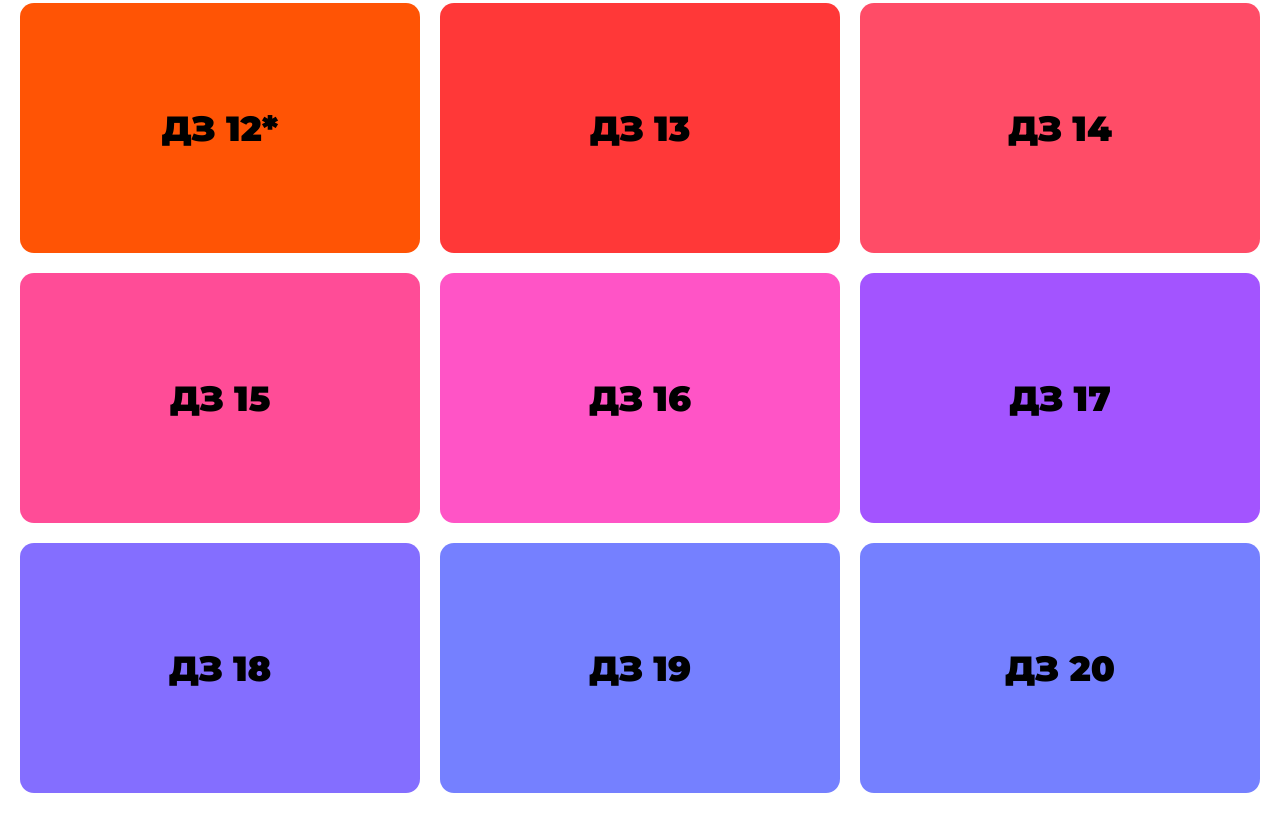
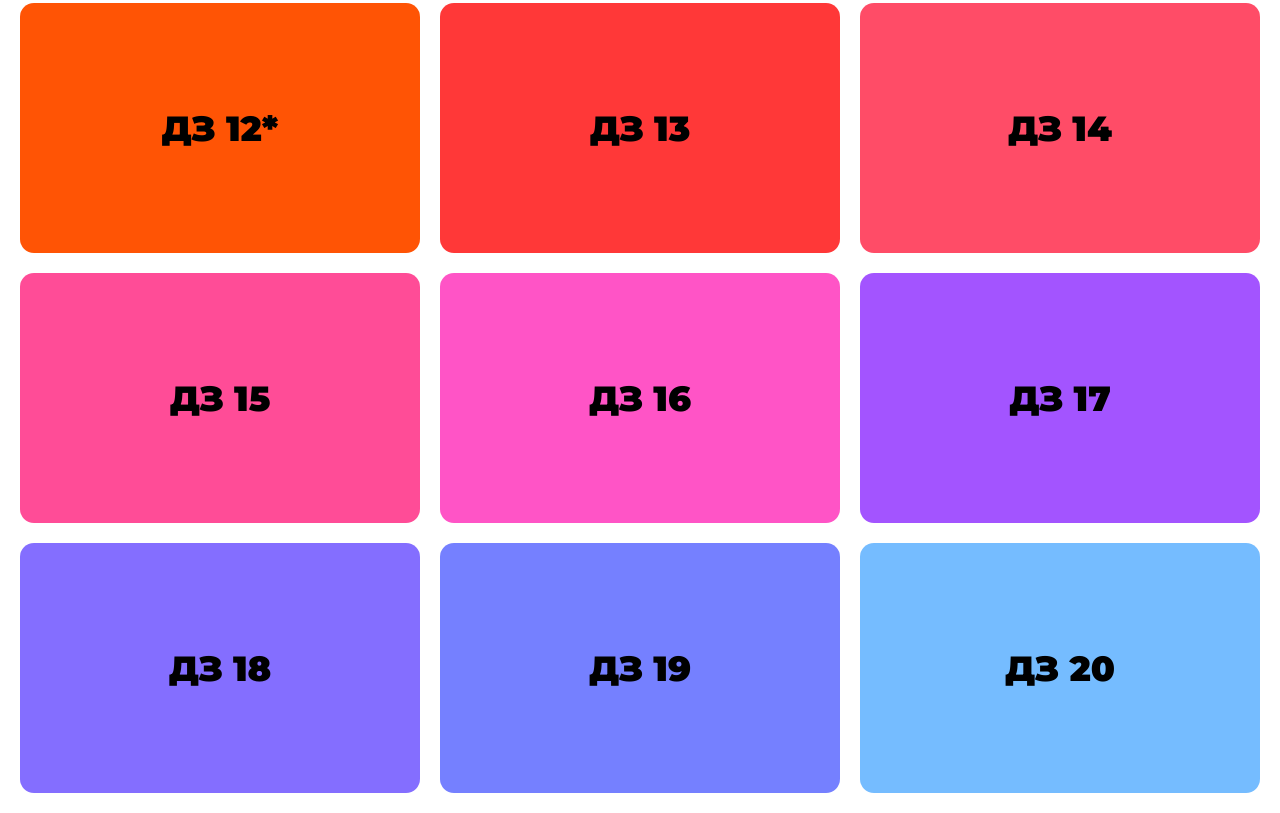
Before and after one commit to Sergey-Nag/sergey-nag.github.io, a plain HTML site: page index.html in a window 1280 px wide. Shown: the part 1713-2526 px from the top of the page. Drawn offline with Linux system fonts and the light colour scheme.

Commit message:
hw_20 -coclor in index

```diff
--- a/index.html
+++ b/index.html
@@ -149,7 +149,7 @@
           <span class="title">Операции с DOM</span>
         </div>
       </a>
-      <a href="HW_20/index.html" class="grid-item" style="background: rgb(117, 128, 255)">
+      <a href="HW_20/index.html" class="grid-item" style="background: rgb(117, 188, 255)">
         <div class="info-wrapp">
           <h2 class="hw-num">ДЗ 20</h2>
           <span class="title">Операции с DOM</span>
```
